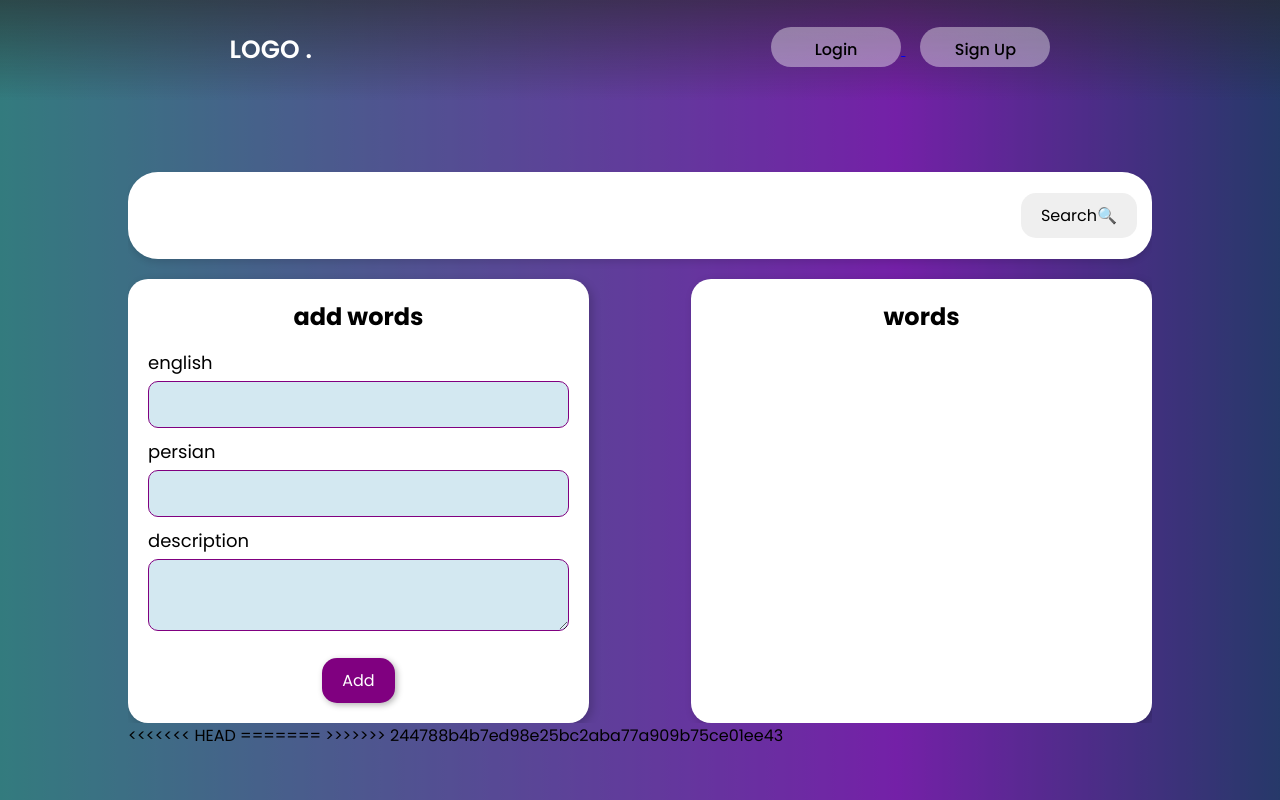
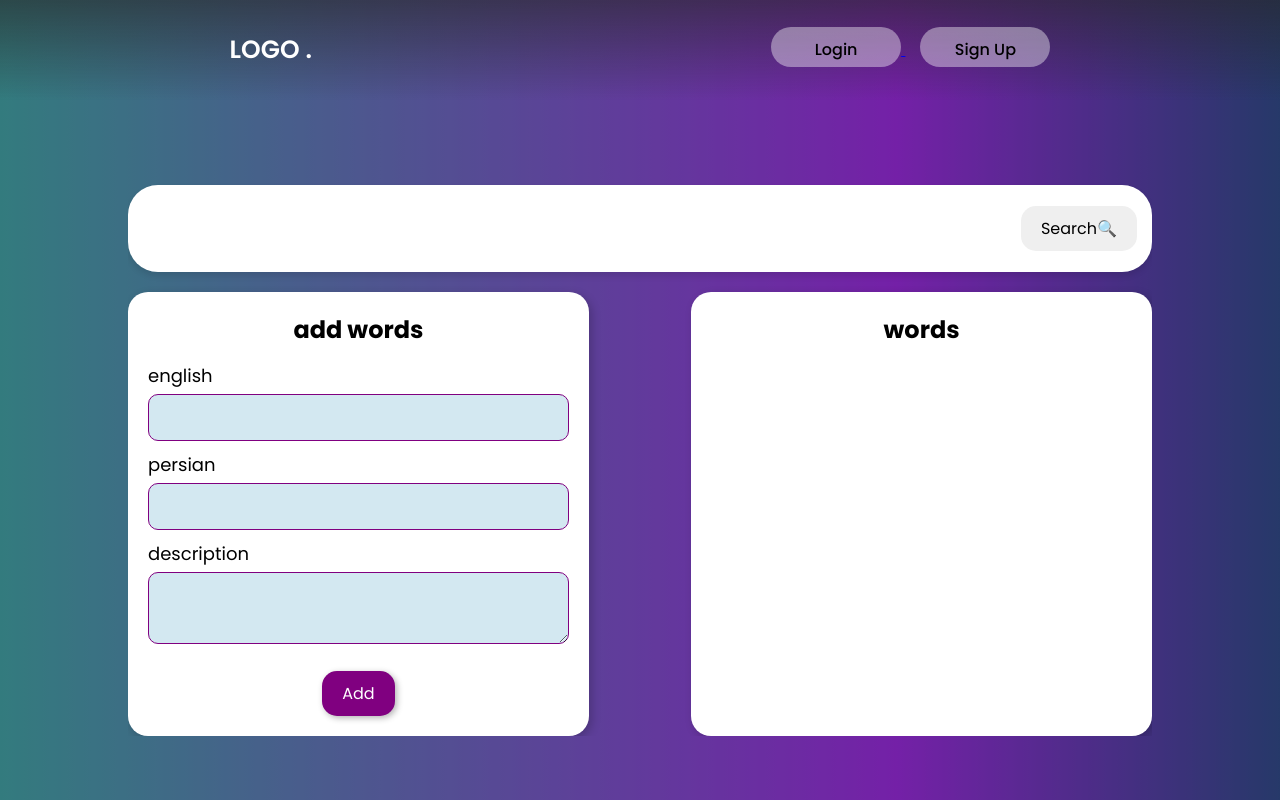
Before and after one commit to ZAHRA004/dictionary, a Django app: page /login/home in a window 1280 px wide. Run offline with Django 5.2, Linux system fonts and the light colour scheme; a user stored in the database is signed in; data that the repository does not hold is empty.

Commit message:
MERGE COMMIT

```diff
--- a/Dictionary/templates/dictionary/home.html
+++ b/Dictionary/templates/dictionary/home.html
@@ -127,8 +127,6 @@
     width: 600px;
     height: 300px;
   }
-<<<<<<< HEAD
-=======
   @media only screen and (max-width: 786px){
     .container{
         height: 1300px;
@@ -153,7 +151,6 @@
     display: none;
   }
 
->>>>>>> 928e05262c9fe965f67fa432a56fc200be129925
 </style>
 <script src="https://cdn.jsdelivr.net/npm/swiper@11/swiper-element-bundle.min.js"></script>
 <div class="container">
--- a/Dictionary/templates/dictionary/intro.html
+++ b/Dictionary/templates/dictionary/intro.html
@@ -299,14 +299,12 @@
                 {%endblock%}
             {% block homeBox %}
                 {%endblock%}
-<<<<<<< HEAD
 
-=======
             {% block user_detailBox %}
                 {% endblock %}
             {% block adminPanelBox %}
                 {% endblock %}
->>>>>>> 244788b4b7ed98e25bc2aba77a909b75ce01ee43
+
         </div>
     </div>
     <script>
```
Also changed, not shown: db.sqlite3.
